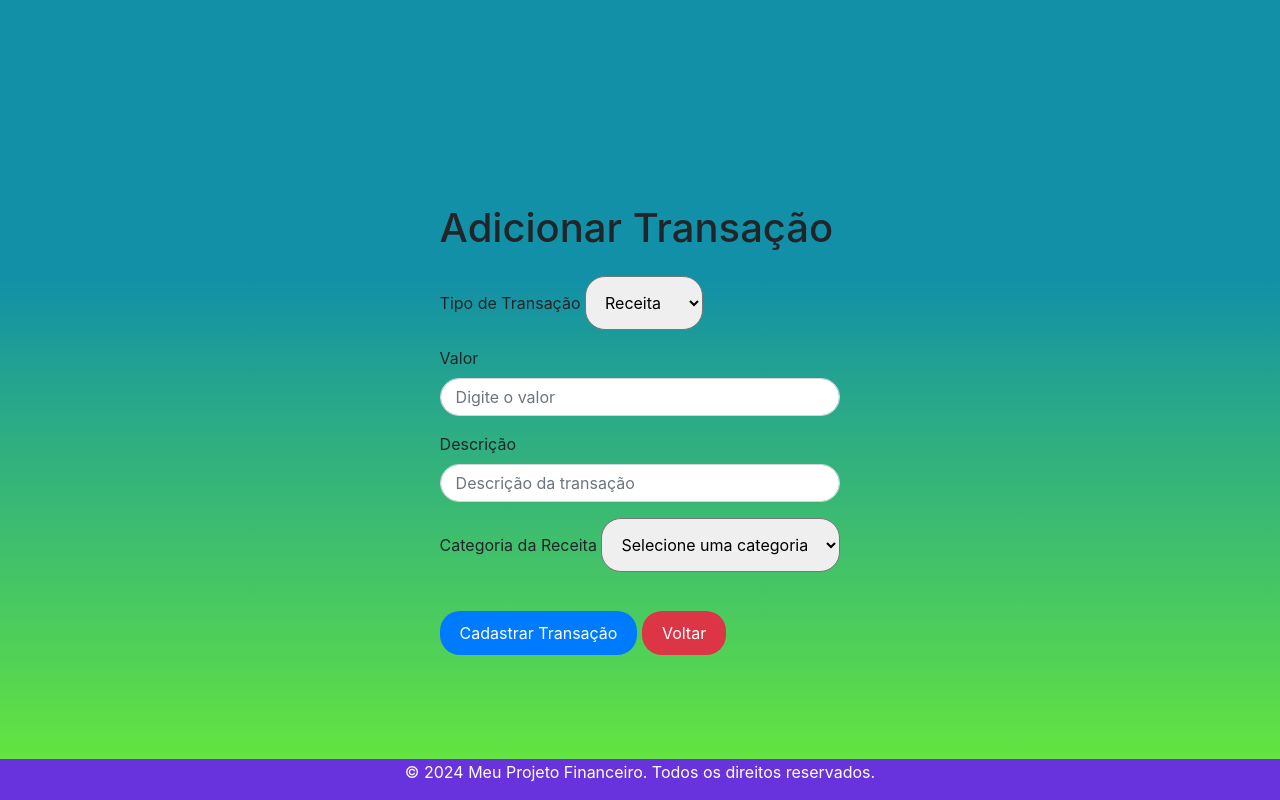
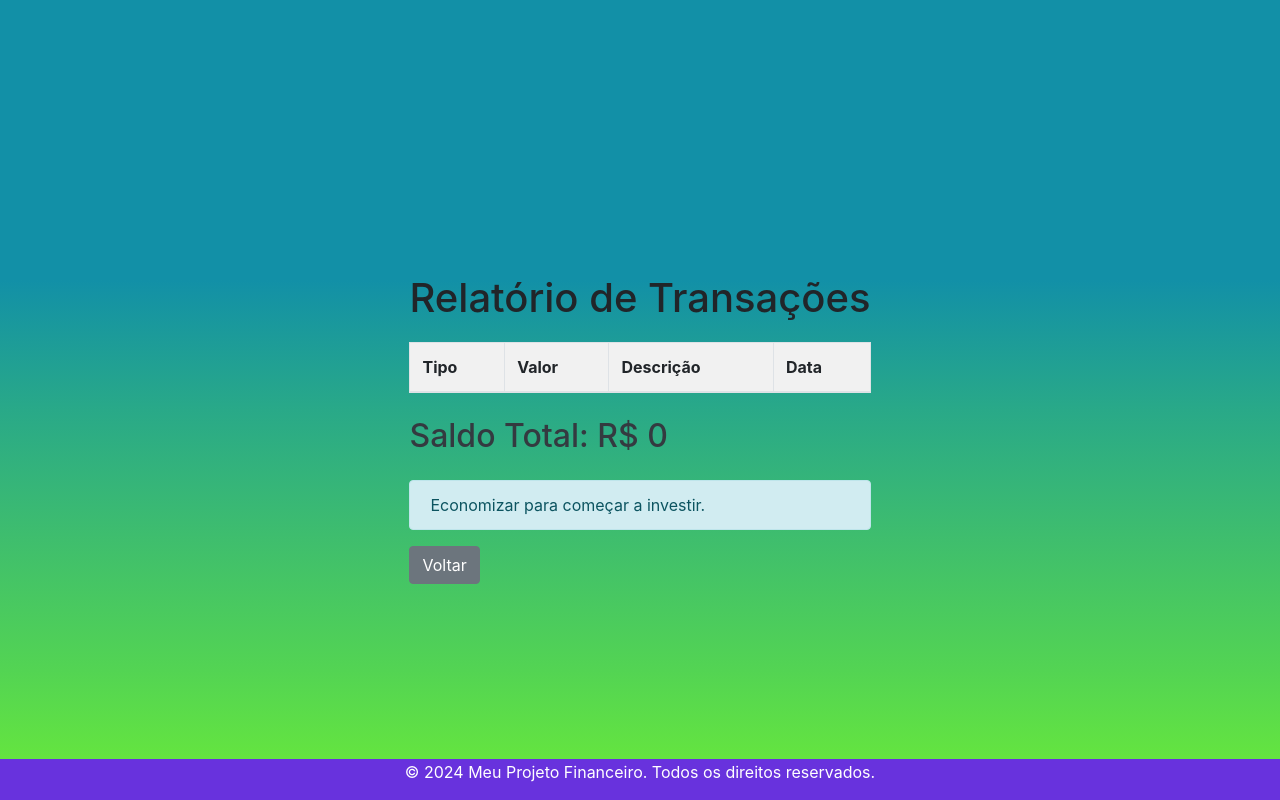
Before and after one commit to RayanneMatos/meu_projeto_financeiro, a Flask app: page /report in a window 1280 px wide. Run offline with Flask 3, Linux system fonts and the light colour scheme; lists and menus that the app fills with data are empty; some libraries are stand-ins or nearby versions.

Commit message:
Update report.html

```diff
--- a/templates/report.html
+++ b/templates/report.html
@@ -2,99 +2,69 @@
 <html lang="pt-BR">
 <head>
     <meta charset="UTF-8">
-    <meta name="viewport" content="width=device-width, initial-scale=1.0">
-    <title>Adicionar Transação</title>
-    <link rel="stylesheet" href="https://maxcdn.bootstrapcdn.com/bootstrap/4.5.2/css/bootstrap.min.css">
+    <title>Relatório de Transações</title>
+    <link rel="stylesheet" href="https://stackpath.bootstrapcdn.com/bootstrap/4.5.2/css/bootstrap.min.css">
     <link rel="stylesheet" href="{{ url_for('static', filename='styles/styles.css') }}">
+    <script src="{{ url_for('static', filename='scripts/main.js') }}"></script>
 </head>
 <body>
     <div class="container mt-5">
-        <h1 class="mb-4">Adicionar Transação</h1>
+        <h1>Relatório de Transações</h1>
+        <table class="table table-bordered">
+            <thead>
+                <tr>
+                    <th>Tipo</th>
+                    <th>Valor</th>
+                    <th>Descrição</th>
+                    <th>Data</th>
+                </tr>
+            </thead>
+            <tbody>
+                {% for transaction in transactions %}
+                    <tr>
+                        <td>{{ transaction.type }}</td>
+                        <td>R$ {{ transaction.amount }}</td>
+                        <td>{{ transaction.description }}</td>
+                        <td>{{ transaction.date }}</td>
+                    </tr>
+                {% endfor %}
+            </tbody>
+        </table>
 
-        <form action="{{ url_for('add_transaction') }}" method="POST">
-            <!-- Tipo de Transação -->
-            <div class="form-group">
-                <label for="type" class="paragraf">Tipo de Transação</label>
-                <select name="type" id="type" class="form-select paragraf" required style="border-radius: 20px; padding: 15px;">
-                    <option value="receita" class="paragraf" style="color: black;">Receita</option>
-                    <option value="despesa" class="paragraf" style="color: black;">Despesa</option>
-                </select>
-            </div>
+        <!-- Adicionando o Saldo -->
+        <div class="mt-4">
+            <h2>Saldo Total: R$ {{ balance }}</h2>
+        </div>
 
-            <!-- Valor da Transação -->
-            <div class="form-group mt-3">
-                <label for="amount" class="paragraf">Valor</label>
-                <input type="text" name="amount" id="amount" class="form-control paragraf" placeholder="Digite o valor" required style="border-radius: 20px; padding: 15px;">
-            </div>
+        <!-- Adicionando a área para a orientação -->
+        <div id="orientacao" class="mt-4 alert alert-info" style="display: none;"></div>
 
-            <!-- Descrição da Transação -->
-            <div class="form-group mt-3">
-                <label for="description" class="paragraf">Descrição</label>
-                <input type="text" name="description" id="description" class="form-control paragraf" placeholder="Descrição da transação" required style="border-radius: 20px; padding: 15px;">
-            </div>
-
-            <!-- Categoria da Receita -->
-            <div class="form-group mt-3" id="categoriaReceitaDiv">
-                <label for="categoriaReceita" class="paragraf">Categoria da Receita</label>
-                <select name="categoriaReceita" id="categoriaReceita" class="form-select paragraf" style="border-radius: 20px; padding: 15px;">
-                    <option selected class="paragraf" style="color: black;">Selecione uma categoria</option>
-                    <option value="Salário" class="paragraf" style="color: black;">Salário</option>
-                    <option value="Freelance" class="paragraf" style="color: black;">Freelance</option>
-                    <option value="Investimentos" class="paragraf" style="color: black;">Investimentos</option>
-                </select>
-            </div>
-
-            <!-- Categoria da Despesa -->
-            <div class="form-group mt-3" id="categoriaDespesaDiv" style="display: none;">
-                <label for="categoriaDespesa" class="paragraf">Categoria da Despesa</label>
-                <select name="categoriaDespesa" id="categoriaDespesa" class="form-select paragraf" style="border-radius: 20px; padding: 15px;">
-                    <option value="" class="paragraf" style="color: black;">Selecione uma categoria</option>
-                    <option value="Alimentação" class="paragraf" style="color: black;">Alimentação</option>
-                    <option value="Transporte" class="paragraf" style="color: black;">Transporte</option>
-                    <option value="Lazer" class="paragraf" style="color: black;">Lazer</option>
-                    <option value="Saúde" class="paragraf" style="color: black;">Saúde</option>
-                    <option value="Educação" class="paragraf" style="color: black;">Educação</option>
-                    <option value="Outros" class="paragraf" style="color: black;">Outros</option>
-                </select>
-            </div>
-
-            <!-- Botão de Submissão -->
-            <button type="submit" class="btn btn-primary mt-4" style="border-radius: 20px; padding: 10px 20px;">Cadastrar Transação</button>
-            <a href="{{ url_for('index') }}" class="btn btn-danger mt-4" style="border-radius: 20px; padding: 10px 20px;">Voltar</a>
-        </form>
+        <a href="{{ url_for('index') }}" class="btn btn-secondary">Voltar</a>
     </div>
 
-    <script src="{{ url_for('static', filename='scripts/main.js') }}"></script>
     <script>
-        // Script para alternar a exibição de categorias com base no tipo de transação
-        document.getElementById('type').addEventListener('change', function() {
-            const categoriaReceitaDiv = document.getElementById('categoriaReceitaDiv');
-            const categoriaDespesaDiv = document.getElementById('categoriaDespesaDiv');
+            // Função para gerar orientação
+        function gerarOrientacao(receitaTotal, despesaTotal) {
+            const orientacaoDiv = document.getElementById('orientacao');
+            if (receitaTotal > despesaTotal) {
+                orientacaoDiv.innerText = "Recomendamos investir inicialmente pela reserva de emergência.";
+            } else if (despesaTotal > receitaTotal) {
+                orientacaoDiv.innerText = "Sugerimos congelar os gastos para quitar as dívidas.";
+            } else {
+                orientacaoDiv.innerText = "Economizar para começar a investir.";
+            }
+            orientacaoDiv.style.display = 'block'; // Exibe a orientação
+        }
 
-            if (this.value === 'receita') {
-                categoriaReceitaDiv.style.display = 'block';
-                categoriaDespesaDiv.style.display = 'none';
-            } else {
-                categoriaReceitaDiv.style.display = 'none';
-                categoriaDespesaDiv.style.display = 'block';
-            }
-        });
+        // Garantir que os valores sejam numéricos
+        const receitaTotal = parseFloat("{{ receitaTotal }}");
+        const despesaTotal = parseFloat("{{ despesaTotal }}");
 
-        // Função para formatar o valor como float com 2 casas decimais e adicionar ",00" quando necessário
-        document.getElementById('amount').addEventListener('input', function(event) {
-            let value = event.target.value.replace(/\D/g, ''); // Remove qualquer caractere não numérico
-            if (value) {
-                value = (parseInt(value) / 100).toFixed(2).replace(',', '.'); // Formata para moeda
-            } else {
-                value = '0.00';
-            }
-            event.target.value = value;
-        });
+        gerarOrientacao(receitaTotal, despesaTotal);
     </script>
 
     <footer class="footer">
-        <p>&copy; 2024 Meu Projeto Financeiro. Todos os direitos reservados.</p>
+        <p>© 2024 Meu Projeto Financeiro. Todos os direitos reservados.</p>
     </footer>
-
 </body>
 </html>
```
